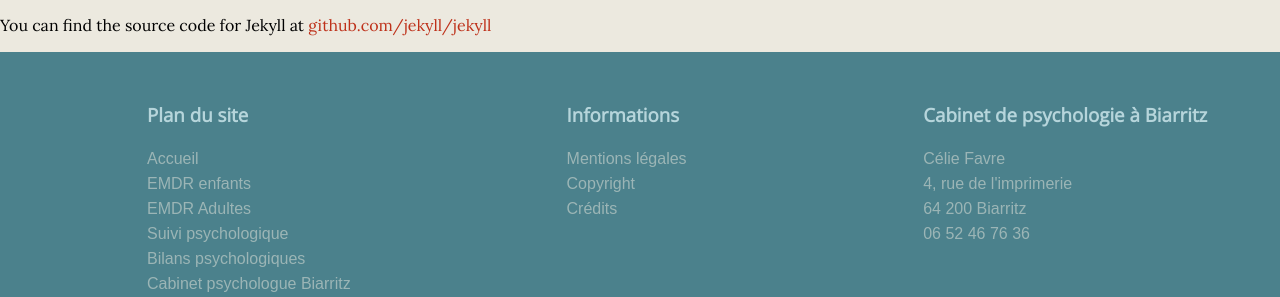
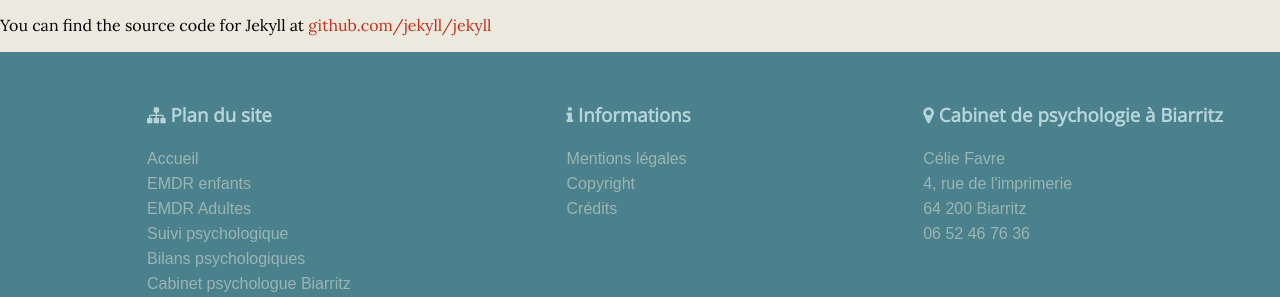
Before and after one commit to celiefavre/celiefavre.github.io, a Jekyll site: the page built from about.md, in a window 1280 px wide. Shown: the part 313-610 px from the top of the page. Built offline with Jekyll 4.4.1, drawn with Linux system fonts in a browser that asks for light colours; nearby versions of some CDN libraries.

Commit message:
html changes

```diff
--- a/_includes/footer.html
+++ b/_includes/footer.html
@@ -1,7 +1,6 @@
 <footer class="site-footer" role="contentinfo">
-
 	<div class="sitemap">
-				<h3>Plan du site</h3>
+		<h3><i class="fa fa-sitemap"></i> Plan du site</h3>
 		<nav>
 			<ul>
 				<li><a href="">Accueil</a></li>
@@ -15,7 +14,7 @@
 		</nav>
 	</div>
 	<div class="informations">
-				<h3>Informations</h3>
+		<h3><i class="fa fa-info"></i> Informations</h3>
 		<ul>
 			<li><a href="">Mentions légales</a></li>
 			<li><a href="">Copyright</a></li>
@@ -23,7 +22,7 @@
 		</ul>
 	</div>
 	<div class="cabinet-footer">
-				<h3>Cabinet de psychologie à Biarritz</h3>
+		<h3><i class="fa fa-map-marker"></i> Cabinet de psychologie à Biarritz</h3>
 		<ul>
 			<li>Célie Favre</li>
 			<li>4, rue de l'imprimerie</li>
@@ -34,5 +33,3 @@
 </footer>
 </div>  <!-- end content -->
 </div> <!-- end canvas -->
-</body>
-</html>
--- a/_includes/head.html
+++ b/_includes/head.html
@@ -2,10 +2,18 @@
   <meta charset="utf-8">
   <meta name="viewport" content="width=device-width initial-scale=1">
 
-  <title>{% if page.title %}{{ page.title }}{% else %}{{ site.title }}{% endif %}</title>
-  <meta name="description" content="{% if page.excerpt %}{{ page.excerpt | strip_html | strip_newlines | truncate: 160 }}{% else %}{{ site.description }}{% endif %}">
+  <title>{% if page.title %}{{ page.title }}{% else %}{{ site.title }}{% endif %} | Célie Favre, psychologue</title>
+  <meta name="description" content="
+  {% if page.excerpt %}
+  	{{ page.excerpt | strip_html | strip_newlines | truncate: 160 }}
+  {% elsif page.description %}
+  	{{ page.description | truncate: 160 }}
+  {% else %}
+  		{{ site.description }}
+  {% endif %}">
 
   <link rel="stylesheet" href="{{ "/css/main.css" | prepend: site.baseurl }}">
   <link rel="canonical" href="{{ page.url | replace:'index.html','' | prepend: site.baseurl | prepend: site.url }}">
   <link href='http://fonts.googleapis.com/css?family=Parisienne|Open+Sans|Lora:400,700' rel='stylesheet' type='text/css'>
+  <link href="//maxcdn.bootstrapcdn.com/font-awesome/4.2.0/css/font-awesome.min.css" rel="stylesheet">
 </head>
--- a/_includes/header.html
+++ b/_includes/header.html
@@ -6,11 +6,11 @@
 
     <header class="site-header">
 
-      <label for="checkbox" class="open">&#9776; Menu</label>
+      <label for="checkbox" class="open"><img src="/images/menu.svg" alt="logo psychologue"></label>
       <label for="checkbox" class="close"></label>
 
       <a href="{{ site.url }}" class="site-title">
-        <img src="/images/logo.png" alt="celie favre">
+        <img class="logo" src="/images/logo.png" alt="celie favre">
       </a>
 
       <h4 class="celie">Célie Favre Psychologue</h4>
```
Lines whose indentation alone changed are shown as unchanged.
